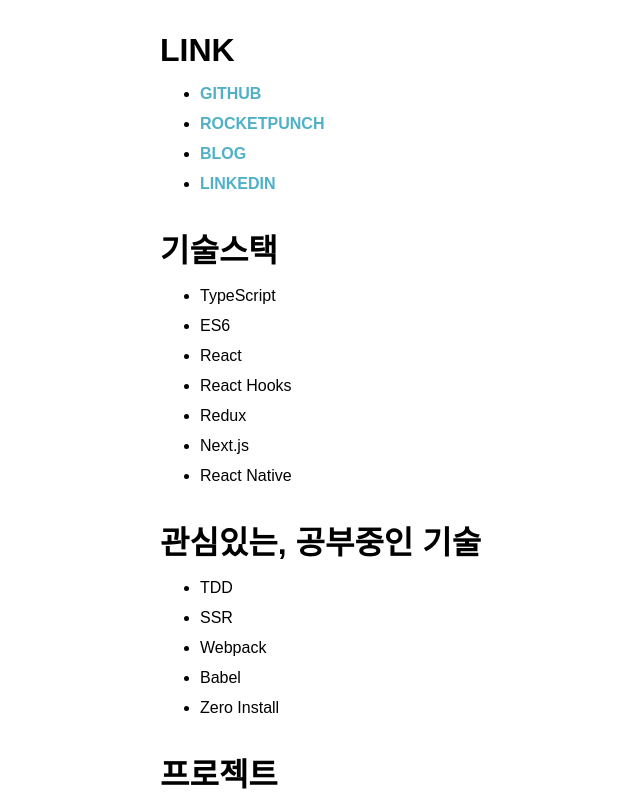
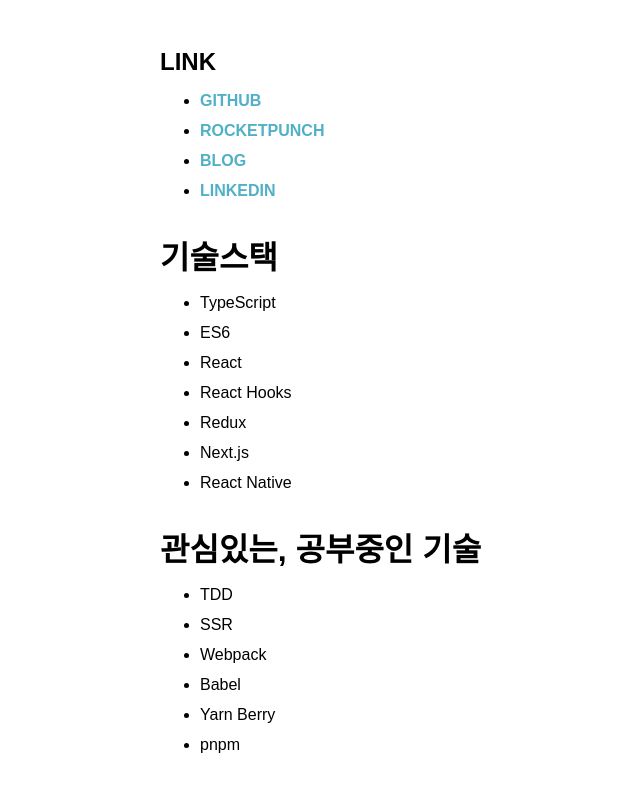
Before and after one commit to october-03/dev-portfolio-site, a Next.js app: page / in a window 1280 px wide. Shown: the part 247-1040 px from the top of the page, without its empty margins (80-720 px from the left). Built offline with nearby package versions, Linux system fonts and the light colour scheme; a web font is replaced by a local one.

Commit message:
Source Refactoring

```diff
--- a/pages/index.tsx
+++ b/pages/index.tsx
@@ -6,13 +6,13 @@ const Wrapper = styled.div`
   display: flex;
   flex-direction: row;
   justify-content: center;
-  padding: 20px 0px;
+  padding: 20px 0;
 `
 
 const InnerWrapper = styled.div`
   display: flex;
   flex-direction: column;
-  padding: 0px 20px;
+  padding: 0 20px;
   width: 800px;
   @media screen and (max-width: 800px) {
     width: 100%;
@@ -72,6 +72,44 @@ const List = styled.li`
   word-break: keep-all;
 `
 
+const LinkData = [
+  {
+    title: 'GITHUB',
+    url: 'https://github.com/october-03'
+  },
+  {
+    title: 'ROCKETPUNCH',
+    url: 'https://www.rocketpunch.com/@autumnoctoberbus'
+  },
+  {
+    title: 'BLOG',
+    url: 'https://velog.io/@october03'
+  },
+  {
+    title: 'LINKEDIN',
+    url: 'https://www.linkedin.com/in/jae-young-kim-761408220/'
+  }
+]
+
+const TechStackData = {
+  usable: [
+    'TypeScript',
+    'ES6',
+    'React',
+    'React Hooks',
+    'Redux',
+    'Next.js',
+    'React Native'
+  ],
+  interested: [
+    'TDD',
+    'SSR',
+    'Webpack',
+    'Babel',
+    'Yarn Berry',
+    'pnpm'
+  ]
+}
 const Home: NextPage = () => {
   return (
     <Wrapper>
@@ -101,34 +139,32 @@ const Home: NextPage = () => {
           </ListWrapper>
         </ContentWrapper>
         <ContentWrapper>
-          <Title>LINK</Title>
+          <SubTitle>LINK</SubTitle>
           <ListWrapper>
-            <List><Link href='https://github.com/october-03' target={'_blank'}>GITHUB</Link></List>
-            <List><Link href='https://www.rocketpunch.com/@autumnoctoberbus' target={'_blank'}>ROCKETPUNCH</Link></List>
-            <List><Link href='https://velog.io/@october03' target={'_blank'}>BLOG</Link></List>
-            <List><Link href='https://www.linkedin.com/in/jae-young-kim-761408220/' target={'_blank'}>LINKEDIN</Link></List>
+            {LinkData.map((data, index) => {
+                return (
+                    <List key={index}><Link href={data.url} target={'_blank'}>{data.title}</Link></List>
+                )
+            })}
           </ListWrapper>
         </ContentWrapper>
         <ContentWrapper>
           <Title>기술스택</Title>
           <ListWrapper>
-            <List>TypeScript</List>
-            <List>ES6</List>
-            <List>React</List>
-            <List>React Hooks</List>
-            <List>Redux</List>
-            <List>Next.js</List>
-            <List>React Native</List>
+            {/*<List>TypeScript</List>*/}
+            {/*<List>ES6</List>*/}
+            {/*<List>React</List>*/}
+            {/*<List>React Hooks</List>*/}
+            {/*<List>Redux</List>*/}
+            {/*<List>Next.js</List>*/}
+            {/*<List>React Native</List>*/}
+            {TechStackData.usable.map((data, index)=>{return <List key={index}>{data}</List>})}
           </ListWrapper>
         </ContentWrapper>
         <ContentWrapper>
           <Title>관심있는, 공부중인 기술</Title>
           <ListWrapper>
-            <List>TDD</List>
-            <List>SSR</List>
-            <List>Webpack</List>
-            <List>Babel</List>
-            <List>Zero Install</List>
+            {TechStackData.interested.map((data, index)=>{return <List key={index}>{data}</List>})}
           </ListWrapper>
         </ContentWrapper>
         <ContentWrapper>
```
